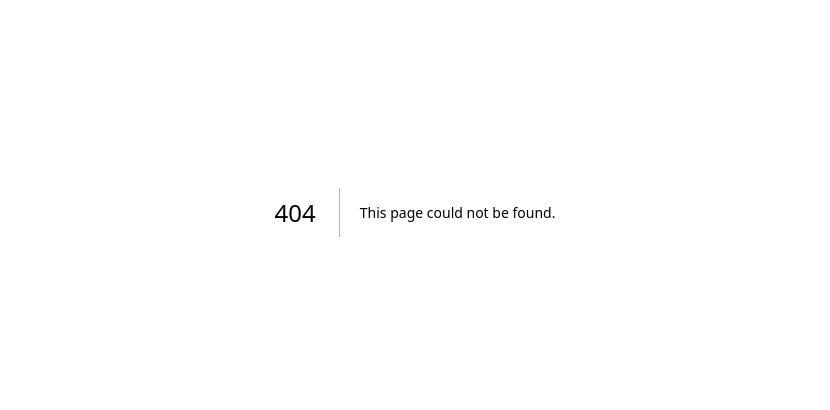
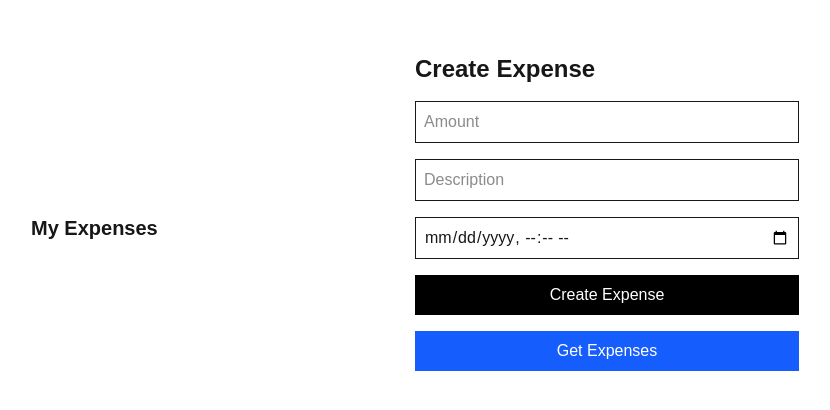
Before and after one commit to BernardSDev/expense-tracker.frontend, a Next.js app: page /expenses in a window 1280 px wide. Before the commit this address had no page. Shown: the part 188-598 px from the top of the page, without its empty margins (225-1055 px from the left). Built offline with nearby package versions, Linux system fonts and the light colour scheme.

Commit message:
Connect frontend to authenticated expense API

```diff
--- /dev/null
+++ b/src/app/expenses/page.tsx
@@ -0,0 +1,141 @@
+"use client";
+
+import React, { useState } from "react";
+
+type Expense = {
+    id: number;
+    amount: number;
+    description: string;
+    date: string;
+    userId: string;
+};
+
+export default function ExpensesPage() {
+    const [amount, setAmount] = useState("");
+    const [description, setDescription] = useState("");
+    const [date, setDate] = useState("");
+
+    const [expenses, setExpenses] = useState<Expense[]>([]);
+
+
+
+    async function handleSubmit(
+        event: React.SubmitEvent<HTMLFormElement>
+    ) {
+        event.preventDefault();
+
+        const accessToken = localStorage.getItem("accessToken");
+
+        const response = await fetch(
+            "http://localhost:5077/api/Expenses",
+            {
+                method: "POST",
+                headers: {
+                    "Content-Type": "application/json",
+                    Authorization: `Bearer ${accessToken}`,
+                },
+                body: JSON.stringify({
+                    amount: Number(amount),
+                    description,
+                    date,
+                }),
+            }
+        );
+
+        const data = await response.json();
+
+        setExpenses((currentExpenses) => [
+            ...currentExpenses,
+            data,
+        ]);
+    }
+
+    async function getExpenses() {
+        const accessToken = localStorage.getItem("accessToken");
+
+        console.log("Access Token:", accessToken);
+
+        const response = await fetch(
+            "http://localhost:5077/api/Expenses",
+            {
+                headers: {
+                    Authorization: `Bearer ${accessToken}`,
+                },
+            }
+        );
+
+        console.log("Status:", response.status);
+        console.log("OK:", response.ok);
+
+        const data = await response.json();
+
+        setExpenses(data.expenses);
+
+        console.log(data);
+    }
+
+    return (
+        <main className="min-h-screen flex items-center justify-center">
+            <div className="mt-8 w-full max-w-sm space-y-3">
+                <h2 className="text-xl font-bold">My Expenses</h2>
+
+                {expenses.map((expense) => (
+                    <div
+                        key={expense.id}
+                        className="border p-3"
+                    >
+                        <p>{expense.description}</p>
+                        <p>GH₵{expense.amount}</p>
+                        <p>{expense.date}</p>
+                    </div>
+                ))}
+            </div>
+            <form
+                onSubmit={handleSubmit}
+                className="w-full max-w-sm space-y-4"
+            >
+                <h1 className="text-2xl font-bold">Create Expense</h1>
+
+                <input
+                    type="number"
+                    placeholder="Amount"
+                    value={amount}
+                    onChange={(event) => setAmount(event.target.value)}
+                    className="w-full border p-2"
+                />
+
+                <input
+                    type="text"
+                    placeholder="Description"
+                    value={description}
+                    onChange={(event) =>
+                        setDescription(event.target.value)
+                    }
+                    className="w-full border p-2"
+                />
+
+                <input
+                    type="datetime-local"
+                    value={date}
+                    onChange={(event) => setDate(event.target.value)}
+                    className="w-full border p-2"
+                />
+
+                <button
+                    type="submit"
+                    className="w-full bg-black text-white p-2"
+                >
+                    Create Expense
+                </button>
+
+                <button
+                    type="button"
+                    onClick={getExpenses}
+                    className="w-full bg-blue-600 text-white p-2"
+                >
+                    Get Expenses
+                </button>
+            </form>
+        </main>
+    );
+}
--- /dev/null
+++ b/src/app/login/page.tsx
@@ -0,0 +1,66 @@
+"use client";
+
+import React, { useState } from "react";
+
+export default function LoginPage() {
+    const [username, setUsername] = useState("");
+    const [password, setPassword] = useState("");
+
+    async function handleSubmit(
+        event: React.SubmitEvent<HTMLFormElement>
+    ) {
+        event.preventDefault();
+
+        const response = await fetch("http://localhost:5077/api/Auth/login", {
+            method: "POST",
+            headers: {
+                "Content-Type": "application/json",
+            },
+            body: JSON.stringify({
+                username,
+                password,
+            }),
+        });
+
+        const data = await response.json();
+
+        localStorage.setItem("accessToken", data.accessToken);
+        localStorage.setItem("refreshToken", data.refreshToken);
+
+        console.log(data);
+    }
+
+    return (
+        <main className="min-h-screen flex items-center justify-center">
+            <form
+                onSubmit={handleSubmit}
+                className="w-full max-w-sm space-y-4"
+            >
+                <h1 className="text-2xl font-bold">Login</h1>
+
+                <input
+                    type="text"
+                    placeholder="Username"
+                    value={username}
+                    onChange={(event) => setUsername(event.target.value)}
+                    className="w-full border p-2"
+                />
+
+                <input
+                    type="password"
+                    placeholder="Password"
+                    value={password}
+                    onChange={(event) => setPassword(event.target.value)}
+                    className="w-full border p-2"
+                />
+
+                <button
+                    type="submit"
+                    className="w-full bg-black text-white p-2"
+                >
+                    Login
+                </button>
+            </form>
+        </main>
+    );
+}
--- /dev/null
+++ b/src/app/register/page.tsx
@@ -0,0 +1,79 @@
+"use client";
+
+import React, { useState } from "react";
+
+export default function RegisterPage() {
+    const [username, setUsername] = useState("");
+    const [email, setEmail] = useState("");
+    const [password, setPassword] = useState("");
+
+    async function handleSubmit(
+        event: React.SubmitEvent<HTMLFormElement>
+    ) {
+        event.preventDefault();
+
+        const response = await fetch(
+            "http://localhost:5077/api/Auth/register",
+            {
+                method: "POST",
+                headers: {
+                    "Content-Type": "application/json",
+                },
+                body: JSON.stringify({
+                    username,
+                    email,
+                    password,
+                }),
+            }
+        );
+
+        const data = await response.json();
+
+        localStorage.setItem("accessToken", data.accessToken);
+        localStorage.setItem("refreshToken", data.refreshToken);
+
+        console.log(data);
+    }
+
+    return (
+        <main className="min-h-screen flex items-center justify-center">
+            <form
+                onSubmit={handleSubmit}
+                className="w-full max-w-sm space-y-4"
+            >
+                <h1 className="text-2xl font-bold">Register</h1>
+
+                <input
+                    type="text"
+                    placeholder="Username"
+                    value={username}
+                    onChange={(event) => setUsername(event.target.value)}
+                    className="w-full border p-2"
+                />
+
+                <input
+                    type="email"
+                    placeholder="Email"
+                    value={email}
+                    onChange={(event) => setEmail(event.target.value)}
+                    className="w-full border p-2"
+                />
+
+                <input
+                    type="password"
+                    placeholder="Password"
+                    value={password}
+                    onChange={(event) => setPassword(event.target.value)}
+                    className="w-full border p-2"
+                />
+
+                <button
+                    type="submit"
+                    className="w-full bg-black text-white p-2"
+                >
+                    Register
+                </button>
+            </form>
+        </main>
+    );
+}
```
Also changed, not shown: 1 other file (tests, documents, lock files or other folders).
